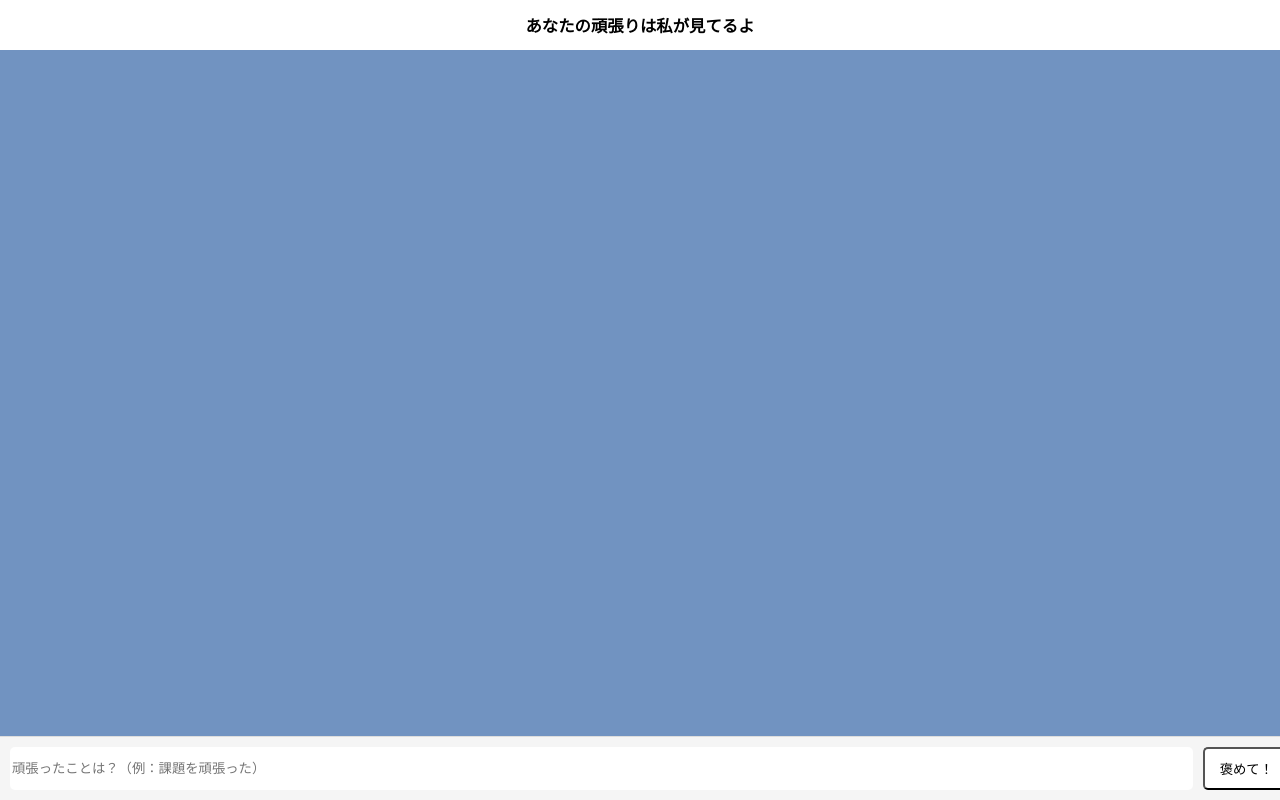
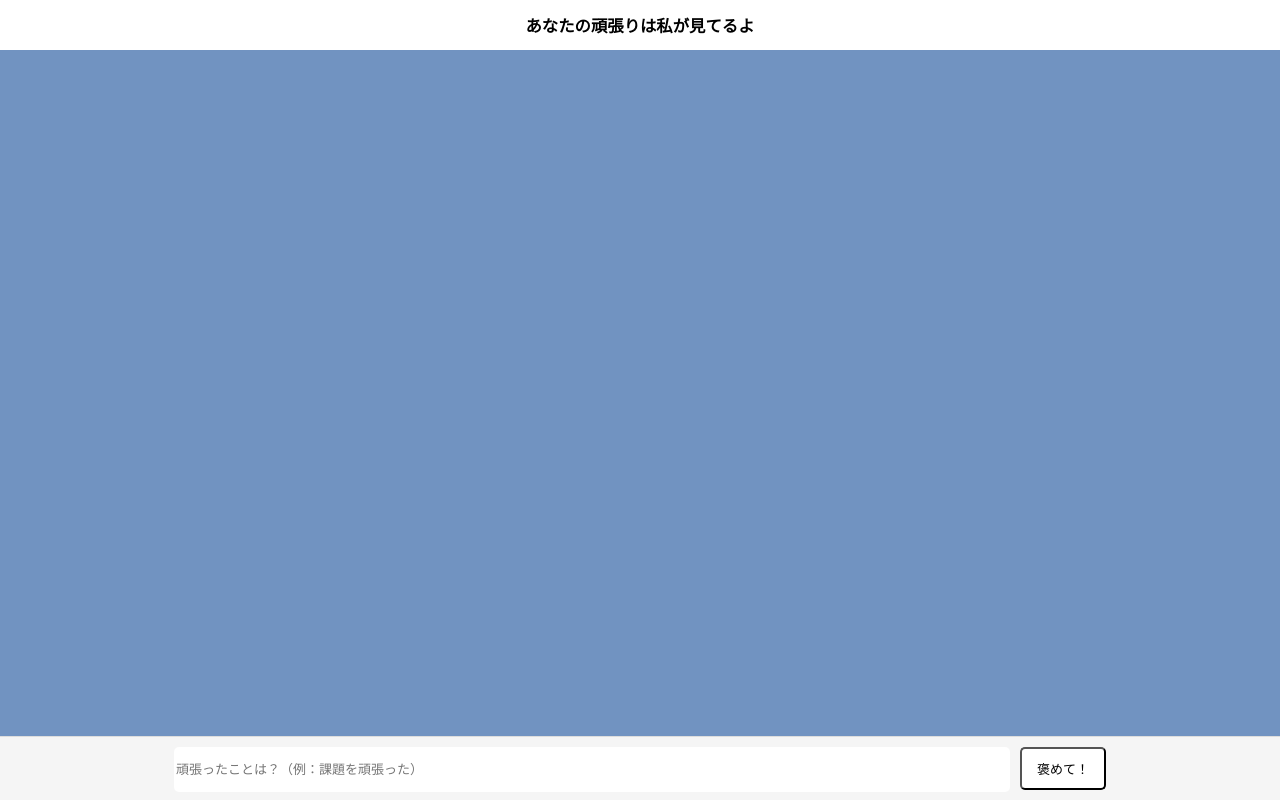
Before and after one commit to 2102219/intern_jig, a plain HTML site: page public/index.html in a window 1280 px wide. Drawn offline with Linux system fonts and the light colour scheme.

Commit message:
スマホ対応チェック

```diff
--- a/public/style.css
+++ b/public/style.css
@@ -5,6 +5,7 @@ body {
   display: flex;
   flex-direction: column;
   height: 100vh;
+  overflow: hidden;
 }
 
 header {
@@ -25,11 +26,12 @@ main {
 }
 
 footer {
+  justify-content: center;
   display: flex;
-  padding: 10px;
+  padding: 10px 0;
   border-top: 1px solid #ddd;
   background-color: #f5f5f5;
-  position: sticky;
+  position: relative;
   bottom: 0;
   width: 100%;
 }
@@ -49,16 +51,21 @@ footer {
 
 #userInput {
   flex: 1;
+  font-size: 13px;
   border: none;
   border-radius: 5px;
+  max-width: 65%;
+  height: 100%;
 }
 
 #input-button {
   background-color: white;
+  font-size: 13px;
   padding: 10px 15px;
   margin-left: 10px;
   border-radius: 5px;
   cursor: pointer;
+  max-width: 25%;
 }
 
 .todo-item {
```
